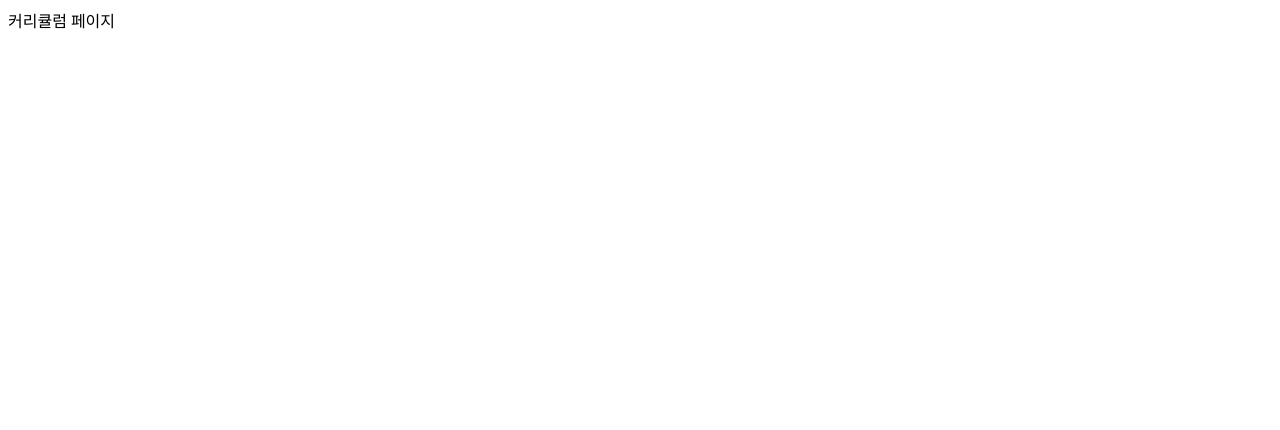
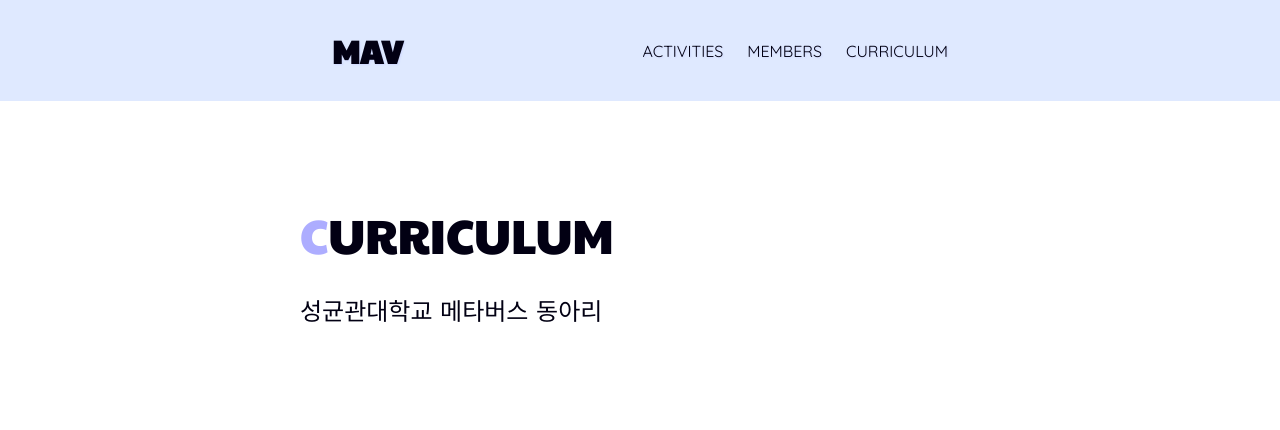
Before and after one commit to sonah5009/MAV, a plain HTML site: page curriculum.html in a window 1280 px wide. Drawn offline with Linux system fonts and the light colour scheme; a web font is replaced by a local one.

Commit message:
Update: 1.1v subpages

```diff
--- a/curriculum.html
+++ b/curriculum.html
@@ -1 +1,47 @@
-커리큘럼 페이지
+<!DOCTYPE html>
+<html lang="en">
+<head>
+
+  <meta charset="UTF-8">
+  <link rel="stylesheet" href="./styles/shared.css">
+  <link rel="stylesheet" href="./styles/subpages.css">
+  <!-- 폰트 -->
+  <link rel="preconnect" href="https://fonts.googleapis.com">
+  <link rel="preconnect" href="https://fonts.gstatic.com" crossorigin>
+  <link href="https://fonts.googleapis.com/css2?family=Gamja+Flower&family=Paytone+One&family=Quicksand:wght@300;400&display=swap" rel="stylesheet">
+  <title>Curriculum</title>
+</head>
+<body>
+  <header id="header">
+    <a href="./index.html" id="page-logo">MAV</a>
+    <nav>
+      <ul>
+        <li>
+          <a href="./activities.html">ACTIVITIES</a>
+        </li>
+        <li>
+          <a href="./members.html">MEMBERS</a>
+        </li>
+        <li>
+          <a href="./curriculum.html">CURRICULUM</a>
+        </li>
+      </ul>
+    </nav>
+
+  </header>
+  <main>
+    <div>
+      <div class="subtitle">
+        <span class="color-M">C</span>URRICULUM
+      </div>
+      <p>
+        성균관대학교 메타버스 동아리
+      </p>
+    </div>
+
+  </main>
+  <footer>
+
+  </footer>
+</body>
+</html>
--- a/shared.css
+++ /dev/null
@@ -1,25 +0,0 @@
-body {
-  font-family: 'Paytone One', sans-serif;
-  margin: 0;
-}
-
-main p {
-  font-family: 'Gamja Flower', cursive;
-  font-size: 1.5rem;
-}
-
-#main-header {
-  height: 5rem;
-  display: flex;
-  justify-content: space-between;
-  align-items: center;
-  background-color: rgb(223, 233, 255);
-  padding: 0 5%;
-}
-
-#logo {
-  font-size: 1.5rem;
-  font-weight: bold;
-  color: rgb(172, 163, 255);
-  text-transform: uppercase;
-}
--- /dev/null
+++ b/styles/index.css
@@ -0,0 +1,3 @@
+#club-name {
+  font-size: 5rem;
+}
--- /dev/null
+++ b/styles/shared.css
@@ -0,0 +1,62 @@
+body {
+  color: rgb(2, 0, 19);
+  font-family: 'Paytone One', sans-serif;
+  margin: 0;
+  background-color: white;
+}
+
+header {
+  display: flex;
+  justify-content: space-between;
+  align-items: center;
+  padding: 1rem 20rem 1rem 20rem;
+  width: 100%;
+  top: 0;
+  left: 0;
+  box-sizing: border-box;
+  background-color: rgb(223, 233, 255);
+
+}
+
+header ul {
+  list-style: none;
+  display: flex;
+}
+
+header li {
+  /* margin-left: 20px; */
+  font-family: 'Quicksand', sans-serif;
+}
+
+header a {
+  color: rgb(2, 0, 19);
+  text-decoration: none;
+  font-size: 1rem;
+  padding: 12px;
+  text-shadow: 1px 1px 2px rgba(74, 74, 255, 0.1);
+  border-radius: 6px;
+}
+
+main {
+  margin: 100px 300px 100px 300px;
+}
+
+main p {
+  font-family: 'Gamja Flower', cursive;
+  font-size: 1.5rem;
+}
+
+#page-logo {
+  font-size: 2rem;
+  font-weight: bold;
+}
+
+.color-M {
+  color: rgb(173, 173, 255);
+}
+.color-A {
+  color: rgb(126, 126, 255);
+}
+.color-V {
+  color: rgb(74, 74, 255);
+}
--- /dev/null
+++ b/styles/subpages.css
@@ -0,0 +1,3 @@
+.subtitle {
+  font-size: 3rem;
+}
```
Also changed, not shown: activities.html (+48 -1 lines), index.css (deleted, +0 -16 lines), index.html (+8 -18 lines), members.html (+47 -1 lines), 1 other file.
